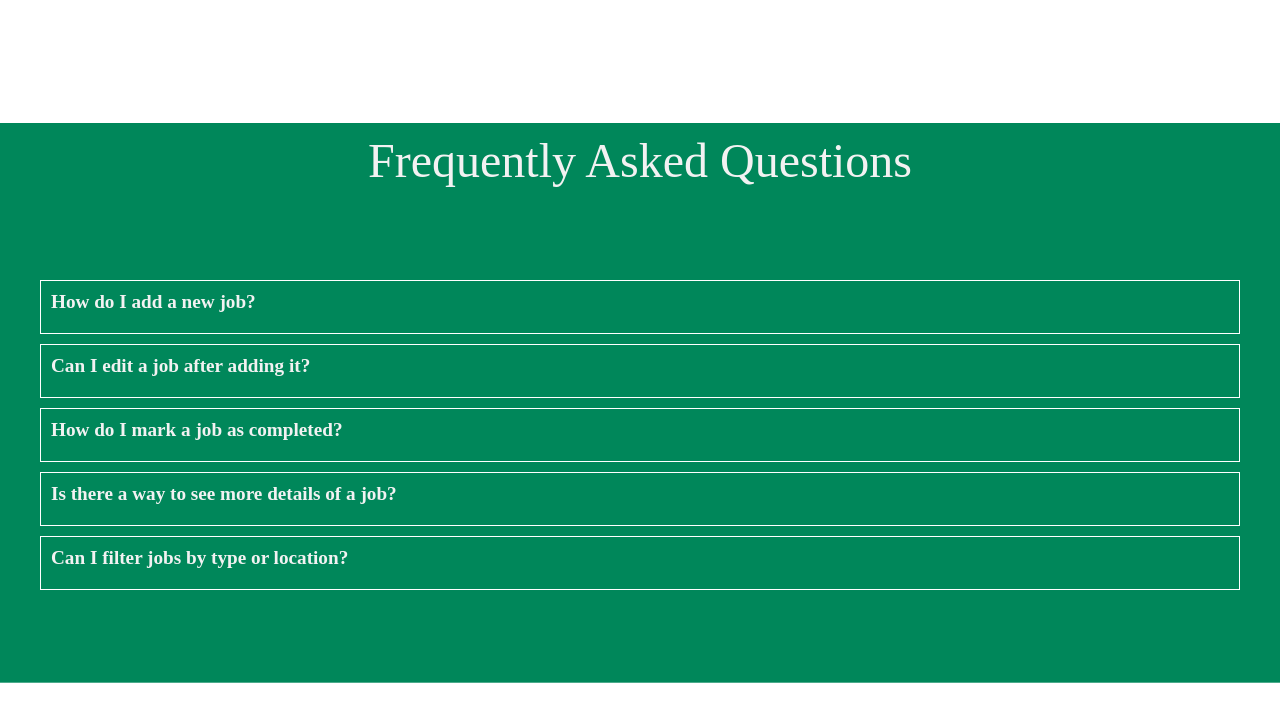
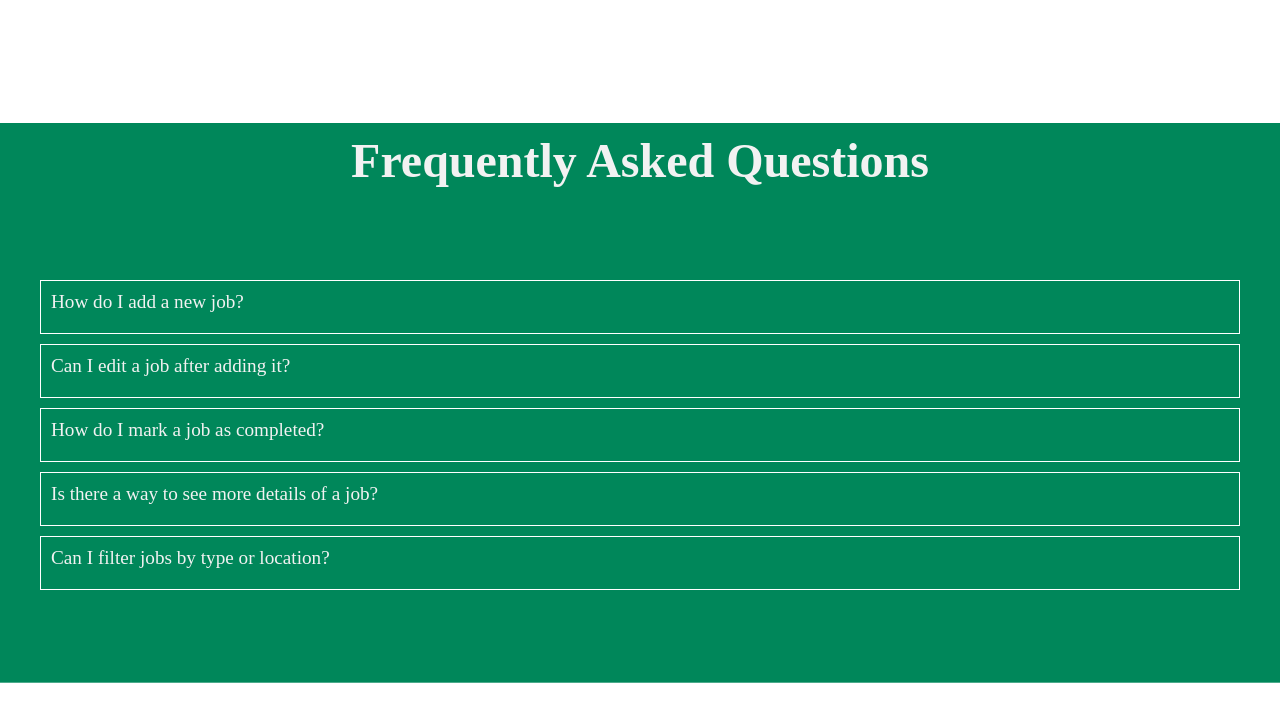
Before and after one commit to paldentitung/JobTrackr, a plain HTML site: page index.html in a window 1280 px wide. Shown: the part 1600-2317 px from the top of the page. Drawn offline with Linux system fonts and the light colour scheme; no server answers.

Commit message:
page-font

```diff
--- a/index.css
+++ b/index.css
@@ -87,11 +87,15 @@ main {
   color: var(--fsColor);
 }
 .page-title {
-  font-size: clamp(3rem, 2.6vw, 5rem);
+  font-size: clamp(2rem, 5vw, 3rem);
   text-align: center;
+  font-weight: 700;
 }
+
 .page-sub-title {
-  font-size: clamp(1rem, 1.3vw, 2rem);
+  font-size: clamp(1rem, 2.5vw, 1.5rem);
+  text-align: center;
+  font-weight: 400;
 }
 
 .view-job-button {
@@ -253,7 +257,7 @@ main {
 .faq-answer {
   height: 0;
   opacity: 0;
-  font-size: 1rem;
+  font-size: 16px;
   transition: all 0.3s;
 }
 .faq-answer.active {
--- a/index.html
+++ b/index.html
@@ -91,7 +91,7 @@
 
         <div class="faq-container">
           <div class="faq-item">
-            <h4 class="faq-question">How do I add a new job?</h4>
+            <ddiv class="faq-question">How do I add a new job?</ddiv>
             <p class="faq-answer">
               Click the “Add Job” button, fill in the job details, and press
               “Save.”
@@ -99,7 +99,7 @@
           </div>
 
           <div class="faq-item">
-            <h4 class="faq-question">Can I edit a job after adding it?</h4>
+            <div class="faq-question">Can I edit a job after adding it?</div>
             <p class="faq-answer">
               Yes, click the “Edit” icon on the job card, update the details,
               and save.
@@ -107,7 +107,7 @@
           </div>
 
           <div class="faq-item">
-            <h4 class="faq-question">How do I mark a job as completed?</h4>
+            <div class="faq-question">How do I mark a job as completed?</div>
             <p class="faq-answer">
               Click the checkbox on the job card. The job will move to the
               “Completed” section.
@@ -115,9 +115,9 @@
           </div>
 
           <div class="faq-item">
-            <h4 class="faq-question">
+            <div class="faq-question">
               Is there a way to see more details of a job?
-            </h4>
+            </div>
             <p class="faq-answer">
               Yes, click the job description to toggle between short and full
               text.
@@ -125,7 +125,9 @@
           </div>
 
           <div class="faq-item">
-            <h4 class="faq-question">Can I filter jobs by type or location?</h4>
+            <div class="faq-question">
+              Can I filter jobs by type or location?
+            </div>
             <p class="faq-answer">
               Yes, use the filters at the top of the job list to sort by type,
               location, or priority.
```
